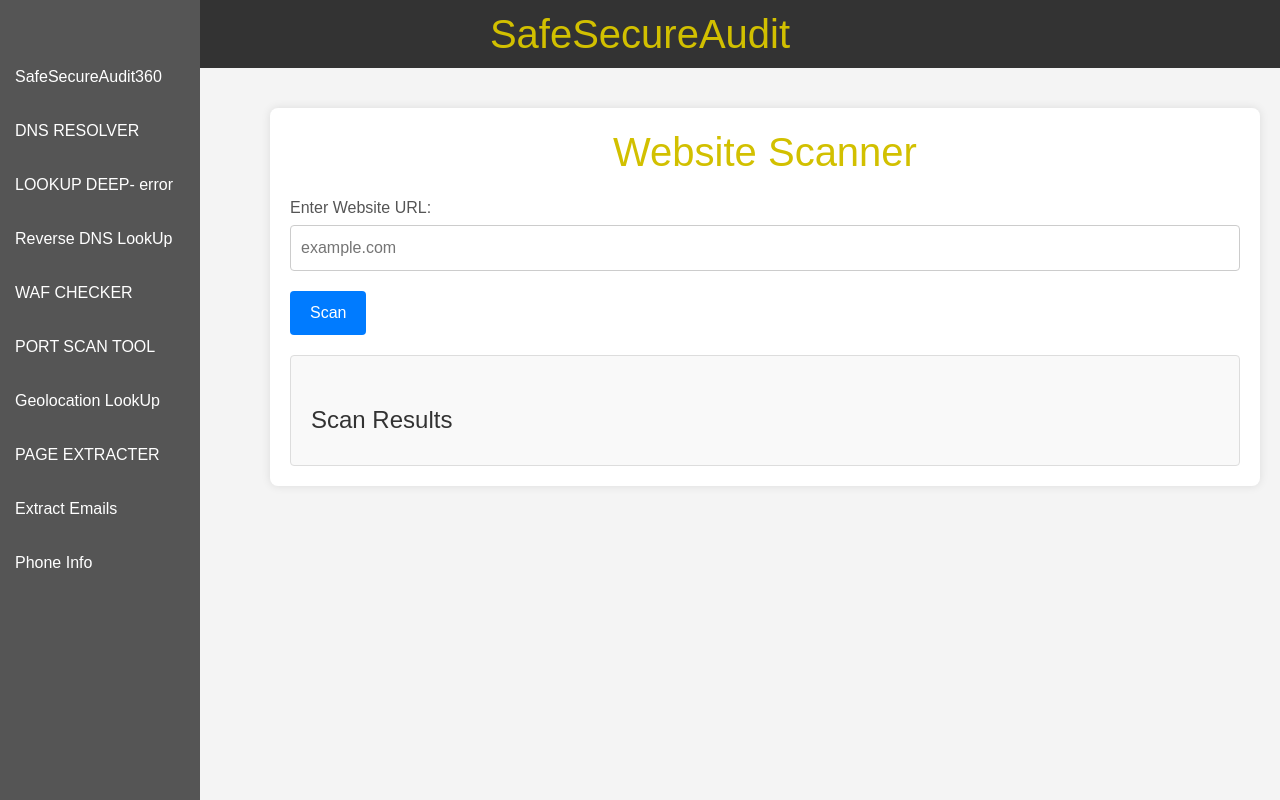
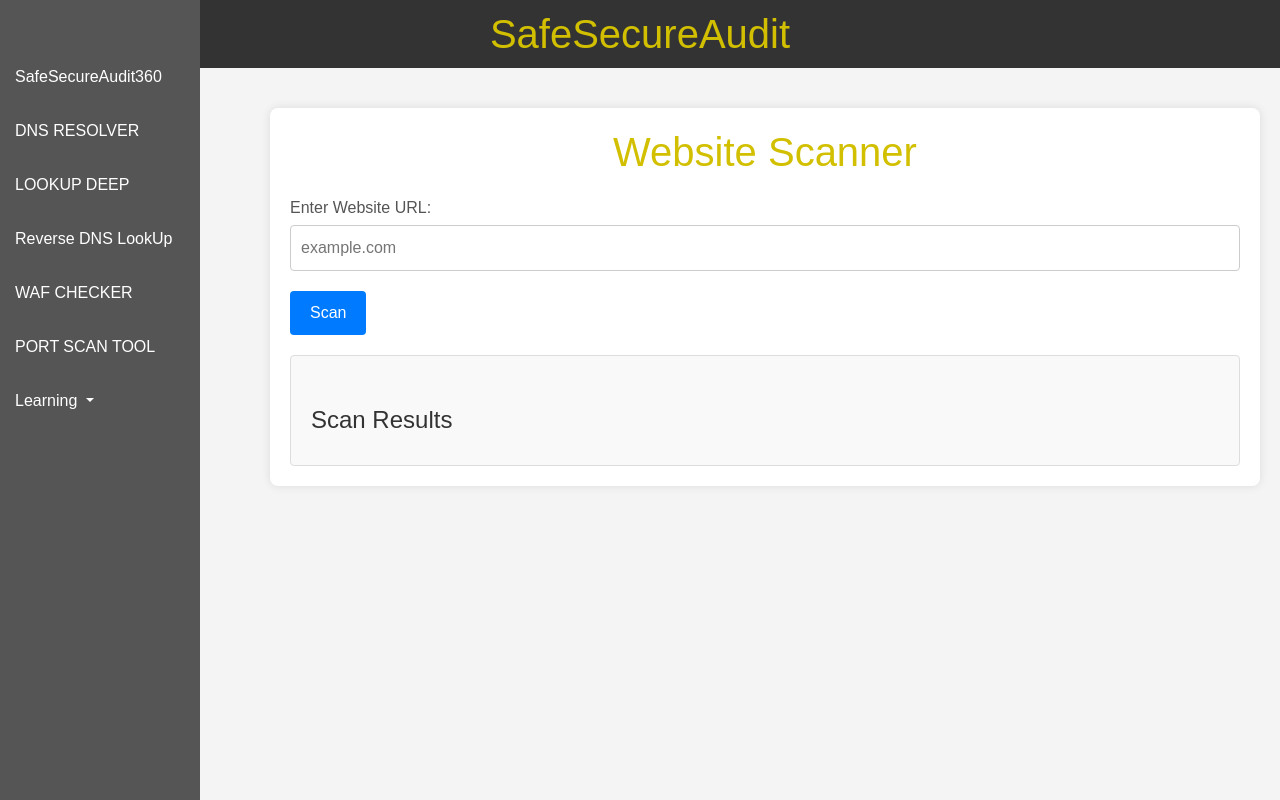
Before and after one commit to RishabhGupta0718/SafeSecureAudit, a Django app: page / in a window 1280 px wide. Run offline with Django 4.2, Linux system fonts and the light colour scheme; parts of the project's set-up code (start-up, migrations or seed data) failed here and were passed over; some libraries are stand-ins or nearby versions.

Commit message:
added learning

```diff
--- a/app/templates/base.html
+++ b/app/templates/base.html
@@ -9,7 +9,7 @@
     /* Navbar */
     .navbar {
       background-color: #333;
-      color: #fff;
+      color: #bc0000;
       padding: 10px;
       text-align: center;
     }
@@ -101,24 +101,42 @@
   </div>
   <!-- Sidebar -->
   <div class="sidebar">
-    <a href="{% url 'index' %}?tool=allinone">SafeSecureAudit360</a>
-    <a href="{% url 'index' %}?tool=dnsresolvertool">DNS RESOLVER </a>
-    <a href="{% url 'index' %}?tool=dnslookuptool">LOOKUP   DEEP- error</a>
-    <a href="{% url 'index' %}?tool=reversednstool">Reverse DNS LookUp</a>
-    <a href="{% url 'index' %}?tool=waf">WAF CHECKER</a>
-    <a href="{% url 'index' %}?tool=portscanner">PORT SCAN TOOL</a>
-    <a href="{% url 'index' %}?tool=ipgeotool">Geolocation LookUp</a>
-    <a href="{% url 'index' %}?tool=page_extract">PAGE EXTRACTER</a>
-    <a href="{% url 'index' %}?tool=extract_emails">Extract Emails</a>
-    <a href="{% url 'index' %}?tool=phoneinfo">Phone Info</a>
-
+    <a href="{% url 'index' %}?tool=allinone" class="sidebar-link">SafeSecureAudit360</a>
+    <a href="{% url 'index' %}?tool=dnsresolvertool" class="sidebar-link">DNS RESOLVER </a>
+    <a href="{% url 'index' %}?tool=dnslookuptool" class="sidebar-link">LOOKUP DEEP</a>
+    <a href="{% url 'index' %}?tool=reversednstool" class="sidebar-link">Reverse DNS LookUp</a>
+    <a href="{% url 'index' %}?tool=waf" class="sidebar-link">WAF CHECKER</a>
+    <a href="{% url 'index' %}?tool=portscanner" class="sidebar-link">PORT SCAN TOOL</a>
+    <div class="dropdown">
+      <a class="dropdown-toggle" href="#" role="button" id="dropdownMenuLink" data-toggle="dropdown" aria-haspopup="true" aria-expanded="false">
+        Learning
+      </a>
+      <div class="dropdown-menu" aria-labelledby="dropdownMenuLink">
+        <a class="dropdown-item" href="{% url 'index' %}?tool=Arbitrary_File_Upload">Arbitrary_File_Upload</a>
+        <a class="dropdown-item" href="{% url 'index' %}?tool=CRLF_Injection">CRLF_Injection</a>
+        <a class="dropdown-item" href="{% url 'index' %}?tool=csrf">csrf</a>
+        <a class="dropdown-item" href="{% url 'index' %}?tool=xss">Cross Site Scripting</a>
+        <a class="dropdown-item" href="{% url 'index' %}?tool=dos">Denial of Services</a>
+        <a class="dropdown-item" href="{% url 'index' %}?tool=ExposedSourceCode">Exposed Source Code</a>
+        <a class="dropdown-item" href="{% url 'index' %}?tool=HostHeaderInjection">Host Header Injection</a>
+        <a class="dropdown-item" href="{% url 'index' %}?tool=InsecureDirectObjectReferences">Insecure Direct Object References</a>
+      </div>
+    </div>
   </div>
   <!-- Content -->
   <div class="content">{% block body %} {% endblock %}</div>
 
   <!-- Bootstrap and jQuery -->
   <script src="https://code.jquery.com/jquery-3.5.1.min.js"></script>
-  <script src="https://cdn.jsdelivr.net/npm/@popperjs/core@2.5.4/dist/umd/popper.min.js"></script>
-  <script src="https://stackpath.bootstrapcdn.com/bootstrap/4.5.2/js/bootstrap.min.js"></script>
+  <script src="https://stackpath.bootstrapcdn.com/bootstrap/4.5.2/js/bootstrap.bundle.min.js"></script>
+  <script>
+    $(document).ready(function() {
+      $('.sidebar-link').click(function(event) {
+        event.preventDefault(); // Prevent default behavior (page reload)
+        var url = $(this).attr('href');
+        window.location.href = url;
+      });
+    });
+  </script>
 </body>
 </html>
--- a/app/urls.py
+++ b/app/urls.py
@@ -16,10 +16,10 @@ Including another URLconf
 """
 from django.contrib import admin
 from django.urls import path
-from .views import index,learning
+from .views import index
 
 urlpatterns = [
     path("",index,name="index"),
-    path("learning",learning,name="learning")
+
 
 ]
--- a/app/utils/tool.py
+++ b/app/utils/tool.py
@@ -19,7 +19,6 @@ def dns_record_lookup(domain_name, record_type):
 def dnslookup(domain_name):
     url = f"https://api.hackertarget.com/dnslookup/?q={domain_name}"
     response = requests.get(url)
-
     if response.status_code == 200:
         output = {}
         lines = response.text.split('\n')
--- a/app/views.py
+++ b/app/views.py
@@ -67,7 +67,6 @@ def index(request):
 
         elif tool == "phoneinfo":
             phone_info_results = gather_phone_info(domain_name)
-            print(phone_info_results)
             return render(request, 'index.html', {'tool': tool, 'domain_name': domain_name, 'phone_info_results': phone_info_results})
 
         elif tool == "extract_emails":
@@ -76,17 +75,22 @@ def index(request):
 
         else:
             return render(request, 'Arbitrary_File_Upload.html', {'error_message': 'Please select provided tool on sidebar.'})
-
-    else:
-        return render(request, 'index.html')
-
-def learning(request):
-    # return render(request,template_name="learning/Arbitrary_File_Upload.html")
-    # return render(request,template_name="learning/CRLF_Injection.html")
-    # return render(request,template_name="learning/csrf.html")
-    # return render(request,template_name="learning/xss.html")
-    # return render(request,template_name="learning/dos.html")
-    # return render(request,template_name="learning/ExposedSourceCode.html")
-    # return render(request,template_name="learning/Host Header Injection.html")
-    return render(request,template_name="learning/Insecure Direct Object References.html")
-    pass
+    if request.method == 'GET':
+        if tool == "Arbitrary_File_Upload":
+            return render(request,template_name="learning/Arbitrary_File_Upload.html")
+        elif tool == "CRLF_Injection":
+            return render(request,template_name="learning/CRLF_Injection.html")
+        elif tool == "csrf":
+            return render(request,template_name="learning/csrf.html")
+        elif tool == "xss":
+            return render(request,template_name="learning/xss.html")
+        elif tool == "dos":
+            return render(request,template_name="learning/dos.html")
+        elif tool == "ExposedSourceCode":
+            return render(request,template_name="learning/ExposedSourceCode.html")
+        elif tool == "HostHeaderInjection":
+            return render(request,template_name="learning/Host Header Injection.html")
+        elif tool == "InsecureDirectObjectReferences":
+            return render(request,template_name="learning/Insecure Direct Object References.html")
+        else:
+            return render(request,template_name="index.html")
```
Also changed, not shown: app/templates/learning/Arbitrary_File_Upload.html (+0 -7 lines), app/templates/result.html (deleted, +0 -49 lines), app/templates/result.py (added, +49 -0 lines).
